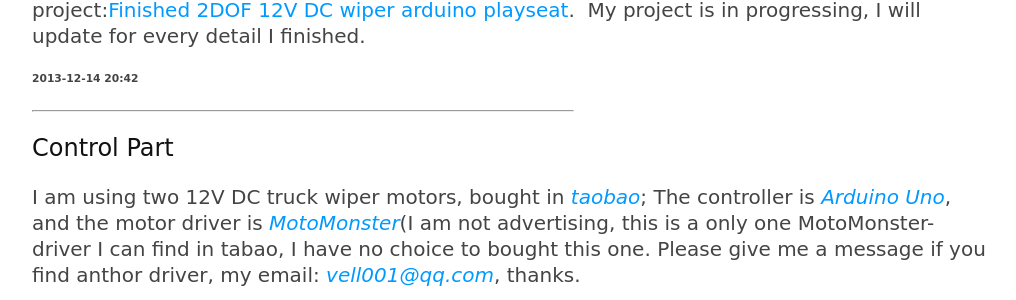
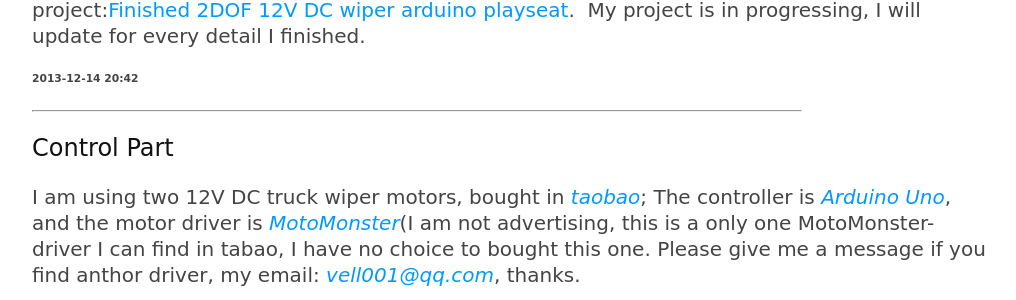
Before and after one commit to vell001/vblog, a Jekyll site: the page built from _posts/2014-3-9-vsim.md, in a window 1280 px wide. Shown: the part 215-515 px from the top of the page, without its empty margins (128-1144 px from the left). Built offline with Jekyll 4.4.1, drawn with Linux system fonts in a browser that asks for light colours; Markdown is read by kramdown in place of the engine named in the settings.

Commit message:
update css

```diff
--- a/css/vellmd001.css
+++ b/css/vellmd001.css
@@ -80,7 +80,7 @@
     border-left:.5em solid #eee;
     padding: 0 2em;
     margin-left:0;
-    max-width: 476px;
+    max-width: 960px;
 }
 blockquote  cite {
     font-size:14px;
@@ -93,10 +93,10 @@
 
 blockquote p {
     color: #666;
-    max-width: 460px;
+    max-width: 900px;
 }
 hr {
-    width: 540px;
+    width: 768px;
     text-align: left;
     margin: 0 auto 0 0;
     color: #999;
```
